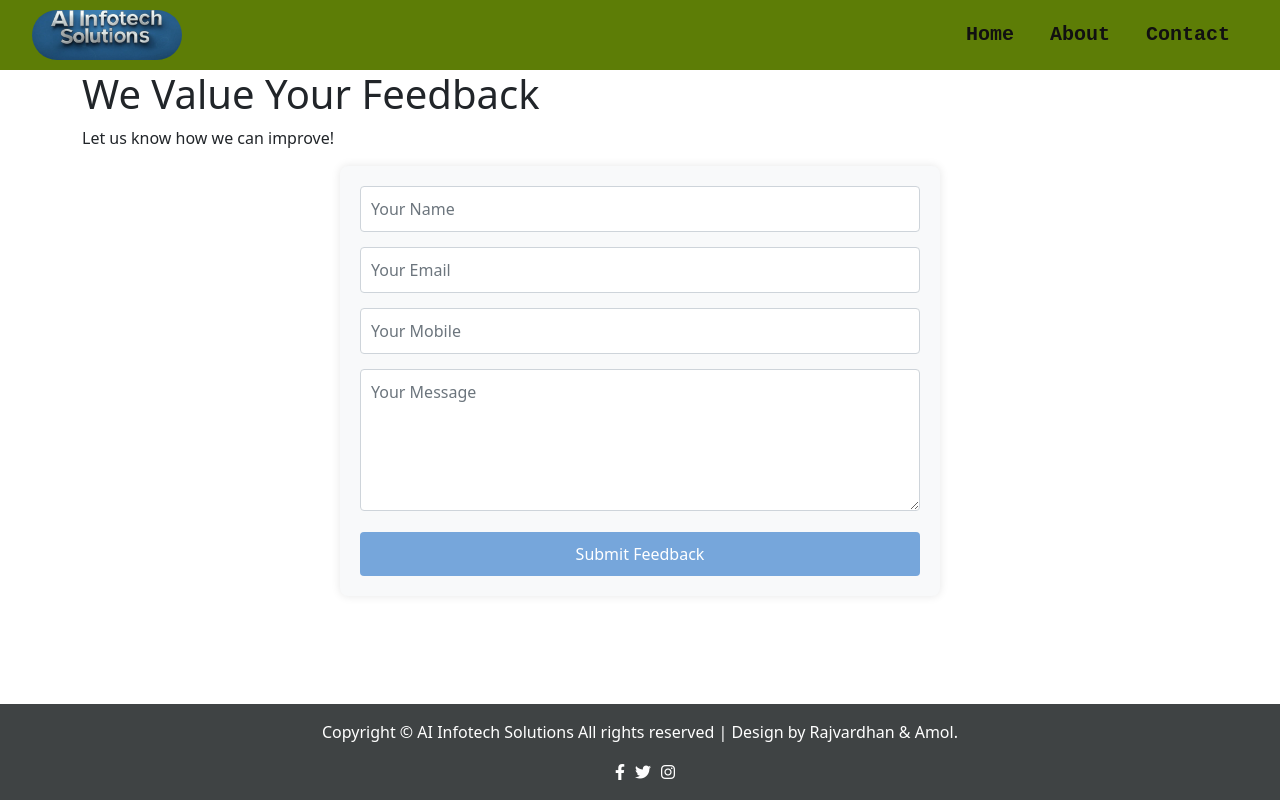
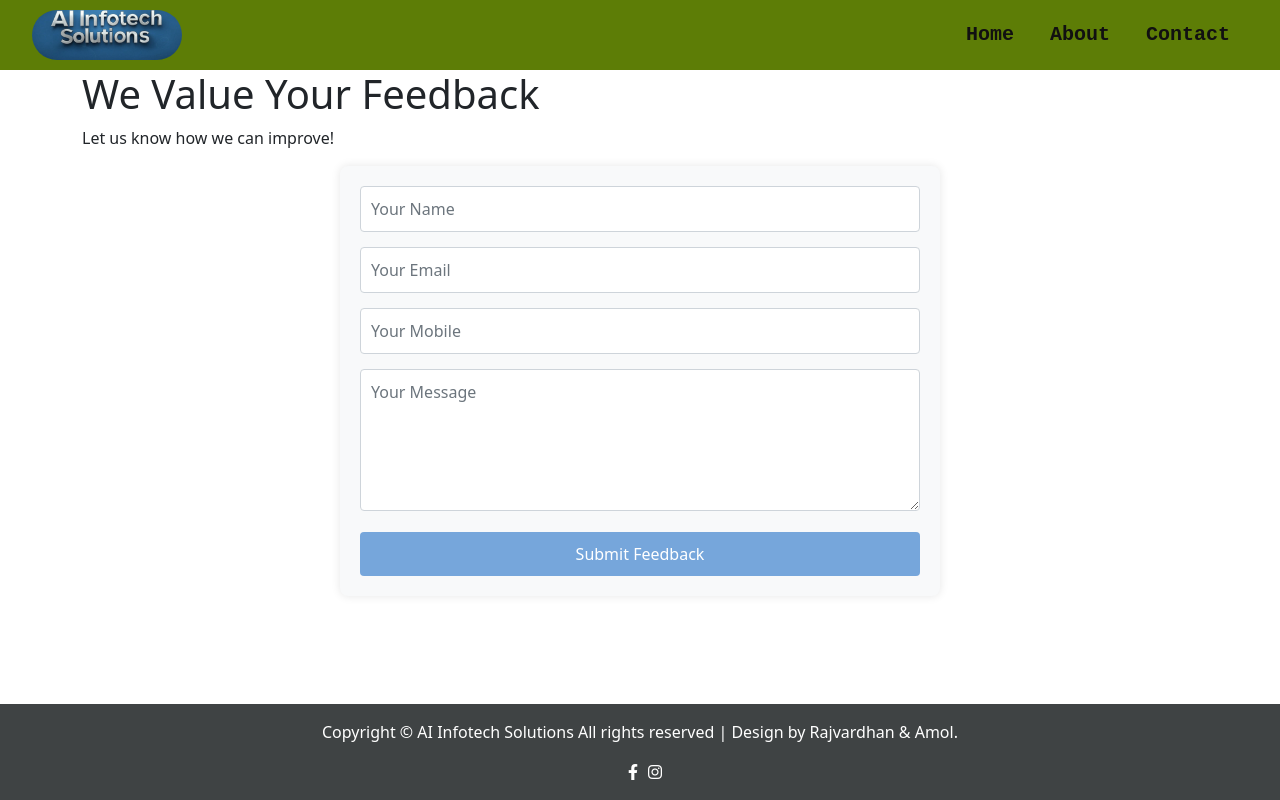
Before and after one commit to vardhans07/AI-Infotech-Solution-Website., a React (Create React App) app: page /feedback in a window 1280 px wide. Built offline with nearby package versions, Linux system fonts and the light colour scheme.

Commit message:
Update Footer.js
Footer facbook and insatgram need to changes changes has been made

```diff
--- a/src/Footer.js
+++ b/src/Footer.js
@@ -7,9 +7,8 @@ const Footer = () => {
                 Copyright &copy; AI Infotech Solutions All rights reserved | Design by Rajvardhan & Amol.
             </p>
             <div className="text-center">
-                <a href="https://www.facebook.com" target="_blank" rel="noopener noreferrer" className="icon"><i className='fab fa-facebook-f'></i></a>
-                <a href="https://www.twitter.com" target="_blank" rel="noopener noreferrer" className="icon"><i className='fab fa-twitter'></i></a>
-                <a href="https://www.instagram.com" target="_blank" rel="noopener noreferrer" className="icon"><i className='fab fa-instagram'></i></a>
+                <a href="https://www.facebook.com/profile.php?id=61578102849260" target="_blank" rel="noopener noreferrer" className="icon"><i className='fab fa-facebook-f'></i></a>
+                <a href="https://www.instagram.com/aiinfotechsolutions97/" target="_blank" rel="noopener noreferrer" className="icon"><i className='fab fa-instagram'></i></a>
             </div>
         </footer>
     );
```
